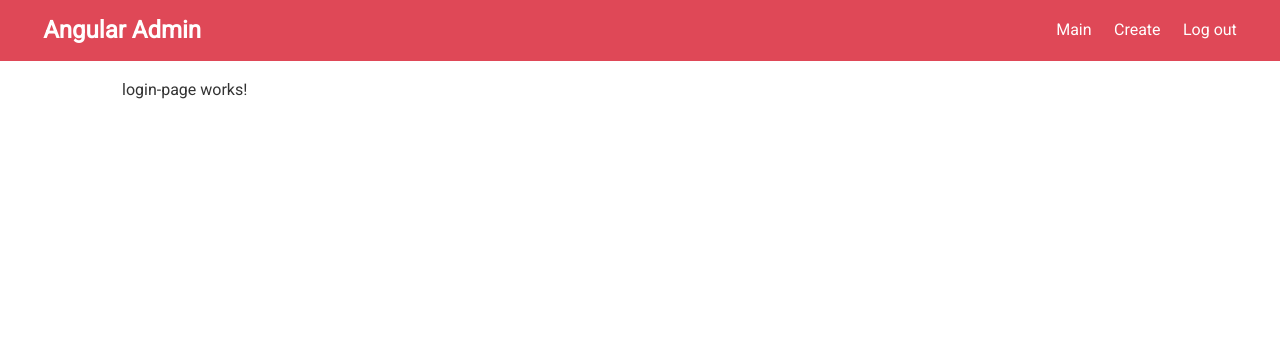
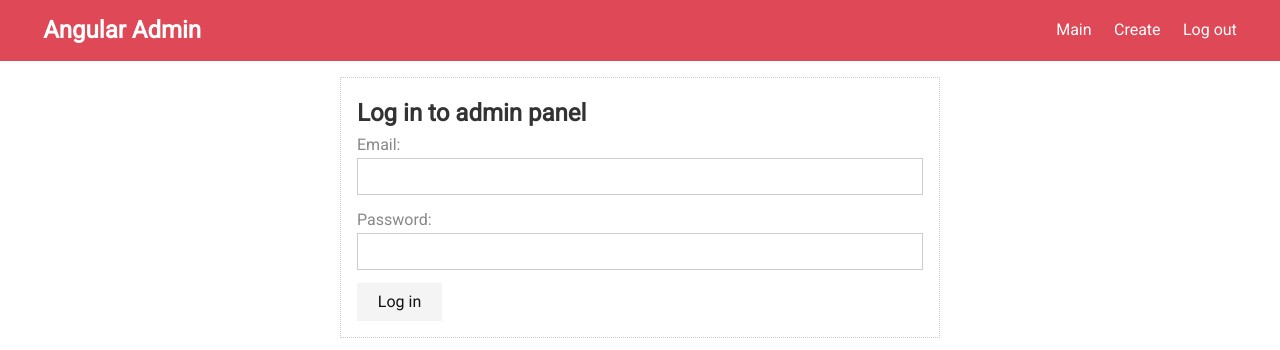
Before and after one commit to sergeantops134/angularBlog, an Angular app: page /admin/login in a window 1280 px wide. Shown: the top 350 px of the page. Built offline with nearby package versions, Linux system fonts and the light colour scheme.

Commit message:
L-007-8 #comment Added log in form with validation

```diff
--- a/src/app/admin/admin.module.ts
+++ b/src/app/admin/admin.module.ts
@@ -6,6 +6,7 @@
 import { DashboardPageComponent } from './dashboard-page/dashboard-page.component';
 import { CreatePageComponent } from './create-page/create-page.component';
 import { EditPageComponent } from './edit-page/edit-page.component';
+import {FormsModule, ReactiveFormsModule} from "@angular/forms";
 
 
 @NgModule({
@@ -18,6 +19,8 @@
   ],
   imports: [
     CommonModule,
+    FormsModule,
+    ReactiveFormsModule,
     RouterModule.forChild([
       {
         path: "" , component: AdminLayoutComponent, children: [
--- a/src/app/admin/login-page/login-page.component.html
+++ b/src/app/admin/login-page/login-page.component.html
@@ -1 +1,52 @@
-<p>login-page works!</p>
+<form class="card" [formGroup]="form" (ngSubmit)="submit()">
+  <h2>Log in to admin panel</h2>
+
+  <div
+    class="form-control"
+    [ngClass]="{invalid: form.get('email').touched && form.get('email').invalid}"
+  >
+    <label for="email">Email:</label>
+    <input type="email" id="email" formControlName="email">
+    <div
+      class="validation"
+      *ngIf="form.get('email').touched && form.get('email').invalid"
+    >
+      <small *ngIf="form.get('email').errors.required">
+        Email can`t be empty
+      </small>
+      <small *ngIf="form.get('email').errors.email">
+        Invalid email
+      </small>
+    </div>
+  </div>
+
+  <div
+    class="form-control"
+    [ngClass]="{invalid: form.get('password').touched && form.get('password').invalid}"
+  >
+    <label for="password">Password:</label>
+    <input type="password" id="password" formControlName="password">
+    <div
+      class="validation"
+      *ngIf="form.get('password').touched && form.get('password').invalid"
+    >
+      <small *ngIf="form.get('password').errors.required">
+        Password can`t be empty
+      </small>
+      <small *ngIf="form.get('password').errors.minlength">
+        Password must be longer then
+        {{ form.get('password').errors.minlength.requiredLength - 1 }}
+        symbols. There are only
+        {{ form.get('password').errors.minlength.actualLength }}
+        now.
+      </small>
+    </div>
+  </div>
+
+  <button
+    type="submit"
+    class="btn btn-primary"
+    [disabled]="form.invalid"
+  >Log in</button>
+
+</form>
--- a/src/app/admin/login-page/login-page.component.scss
+++ b/src/app/admin/login-page/login-page.component.scss
@@ -0,0 +1,4 @@
+form {
+  max-width: 600px;
+  margin: 0 auto;
+}
--- a/src/app/admin/login-page/login-page.component.ts
+++ b/src/app/admin/login-page/login-page.component.ts
@@ -1,4 +1,6 @@
 import { Component, OnInit } from '@angular/core';
+import {FormControl, FormGroup, Validators} from "@angular/forms";
+import {User} from "../../shared/interfaces";
 
 @Component({
   selector: 'app-login-page',
@@ -7,9 +9,30 @@
 })
 export class LoginPageComponent implements OnInit {
 
+  public form: FormGroup;
+
   constructor() { }
 
-  ngOnInit(): void {
+  public ngOnInit(): void {
+     this.form = new FormGroup({
+       email: new FormControl(null, [
+         Validators.required,
+         Validators.email
+       ]),
+       password: new FormControl(null, [
+         Validators.required,
+         Validators.minLength(6),
+       ]),
+     })
   }
 
+  public submit(): void {
+      if (this.form.invalid) return;
+
+      const user: User = {
+        email: this.form.value.email,
+        password: this.form.value.password,
+      }
+
+  }
 }
--- /dev/null
+++ b/src/app/shared/interfaces.ts
@@ -0,0 +1,4 @@
+export interface User {
+  email: string,
+  password: string
+}
```
